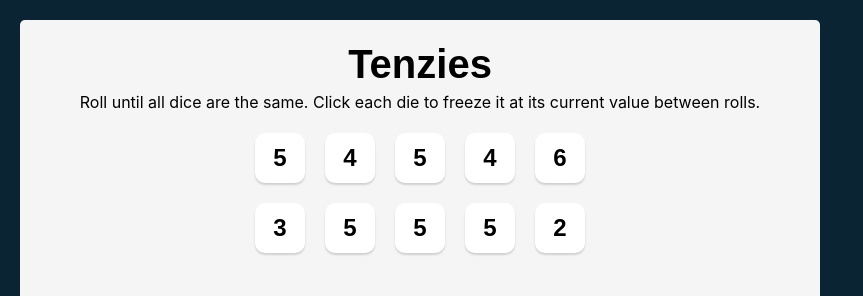
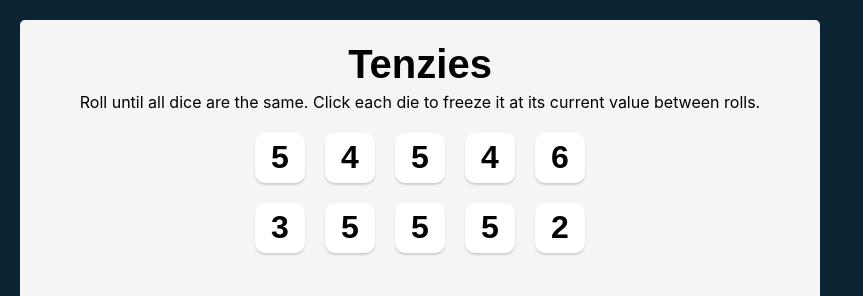
Before and after one commit to khusamayasir/Tenzies-Game, a React (Create React App) app: page / in a window 1280 px wide. Shown: the top 296 px of the page, without its empty margins (0-863 px from the left). Built offline with nearby package versions, Linux system fonts and the light colour scheme.

Commit message:
Update style.css

```diff
--- a/src/style.css
+++ b/src/style.css
@@ -51,7 +51,7 @@ main {
     cursor: pointer;
 }
 
-.die-num {
+.die-numbers {
     font-size: 2rem;
 }
 
```
